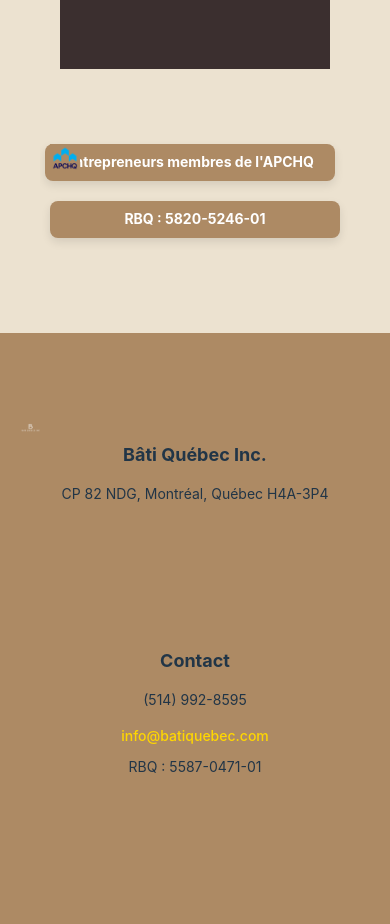
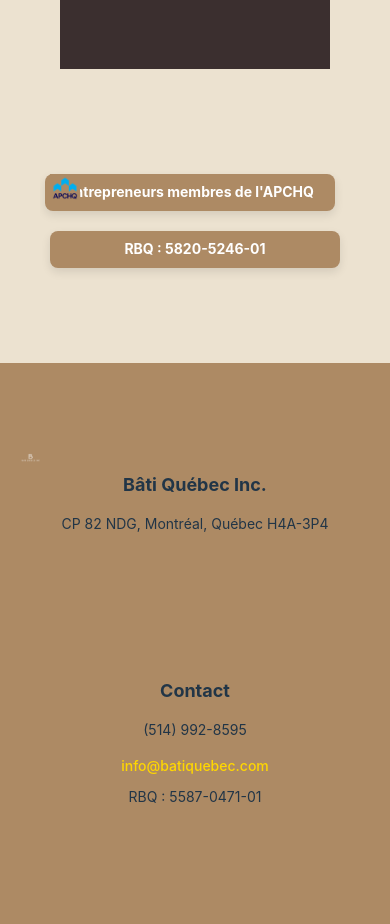
Before and after one commit to MyriamAssam/bati, a React (Vite) app: page / in a window 390 px wide. Shown: the part 2400-3324 px from the top of the page. Built offline with nearby package versions, Linux system fonts and the light colour scheme.

Commit message:
css telephone

```diff
--- a/src/App.css
+++ b/src/App.css
@@ -824,3 +824,10 @@ header {
 .read-the-docs {
   color: #888;
 }
+
+@media (max-width: 768px) {
+  .fixed-logos {
+    position: static !important;
+    margin-top: 30px;
+  }
+}
```
